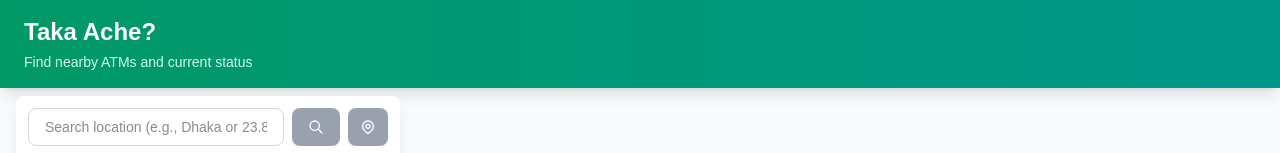
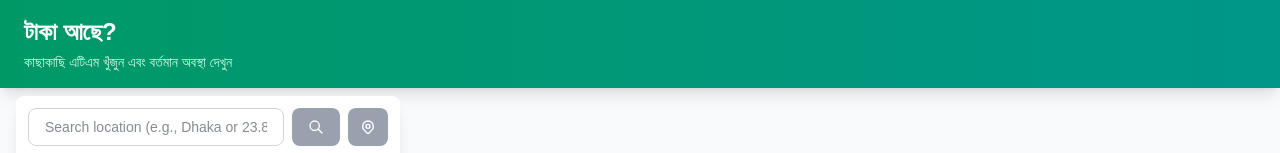
Before and after one commit to azahinhasan/taka-ache, a Next.js app: page / in a window 1280 px wide. Shown: the top 153 px of the page. Built offline with nearby package versions, Linux system fonts and the light colour scheme; no server answers.

Commit message:
Update app title and subtitle to Bengali and remove emoji from warning message

```diff
--- a/app/components/Sidebar.tsx
+++ b/app/components/Sidebar.tsx
@@ -242,7 +242,7 @@ export default function Sidebar({ selectedATM, userLocation, onClose }: SidebarP
                     <path fillRule="evenodd" d="M8.257 3.099c.765-1.36 2.722-1.36 3.486 0l5.58 9.92c.75 1.334-.213 2.98-1.742 2.98H4.42c-1.53 0-2.493-1.646-1.743-2.98l5.58-9.92zM11 13a1 1 0 11-2 0 1 1 0 012 0zm-1-8a1 1 0 00-1 1v3a1 1 0 002 0V6a1 1 0 00-1-1z" clipRule="evenodd" />
                   </svg>
                   <div>
-                    <p className="text-xs font-semibold text-yellow-900 mb-1">⚠️ Please Provide Accurate Information</p>
+                    <p className="text-xs font-semibold text-yellow-900 mb-1">Please Provide Accurate Information</p>
                     <p className="text-xs text-yellow-800">
                       This is a helpful website to assist others in finding working ATMs. Please do not provide false or misleading information. Your honest review helps the community!
                     </p>
--- a/app/page.tsx
+++ b/app/page.tsx
@@ -236,9 +236,9 @@ export default function Home() {
     <div className="relative w-screen h-screen overflow-hidden">
       <header className="absolute top-0 left-0 right-0 bg-gradient-to-r from-emerald-600 to-teal-600 text-white shadow-lg z-10">
         <div className="px-4 py-3 md:px-6 md:py-4">
-          <h1 className="text-xl md:text-2xl font-bold">Taka Ache?</h1>
+          <h1 className="text-xl md:text-2xl font-bold">টাকা আছে?</h1>
           <p className="text-xs md:text-sm text-emerald-100 mt-1">
-            Find nearby ATMs and current status
+            কাছাকাছি এটিএম খুঁজুন এবং বর্তমান অবস্থা দেখুন
           </p>
         </div>
       </header>
```
